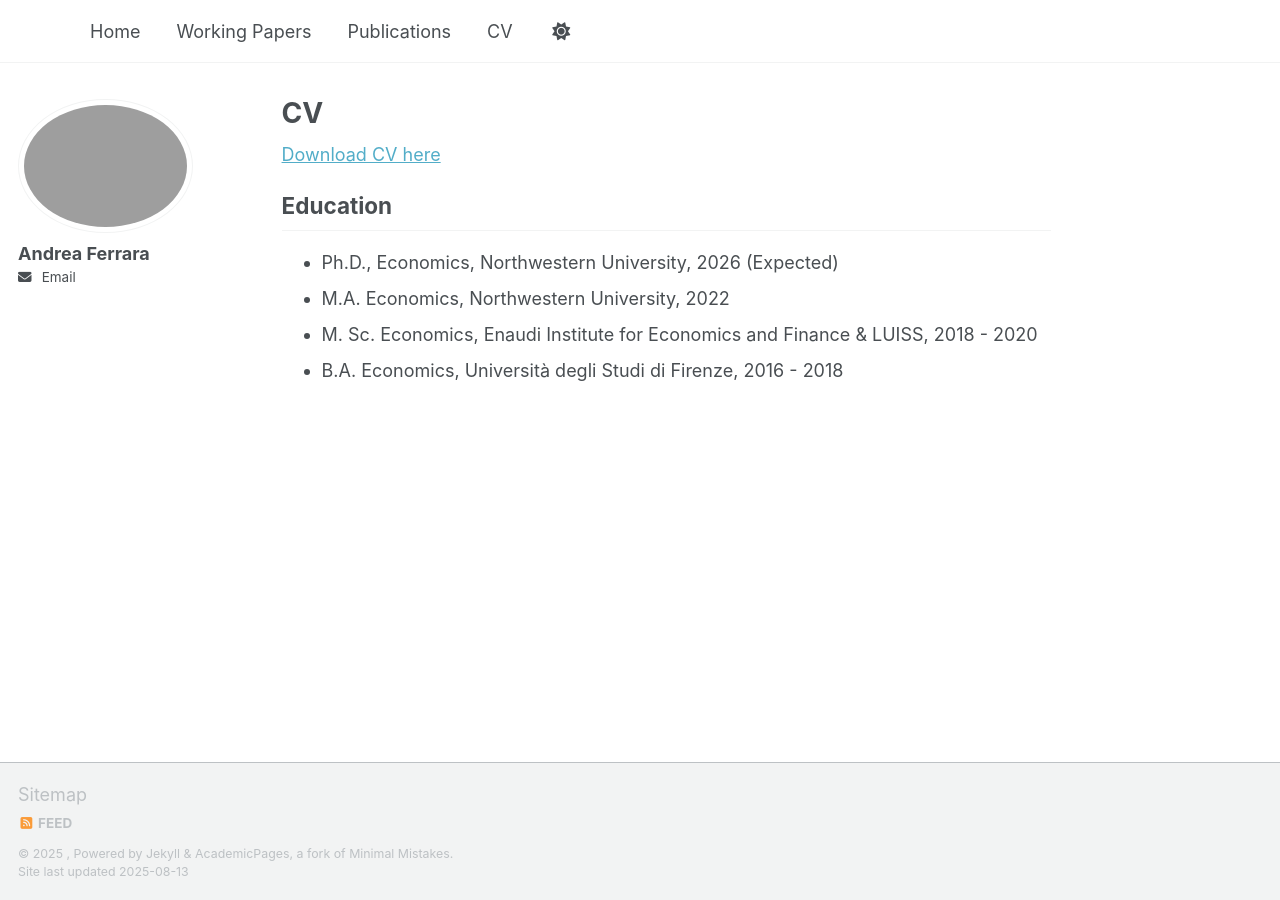
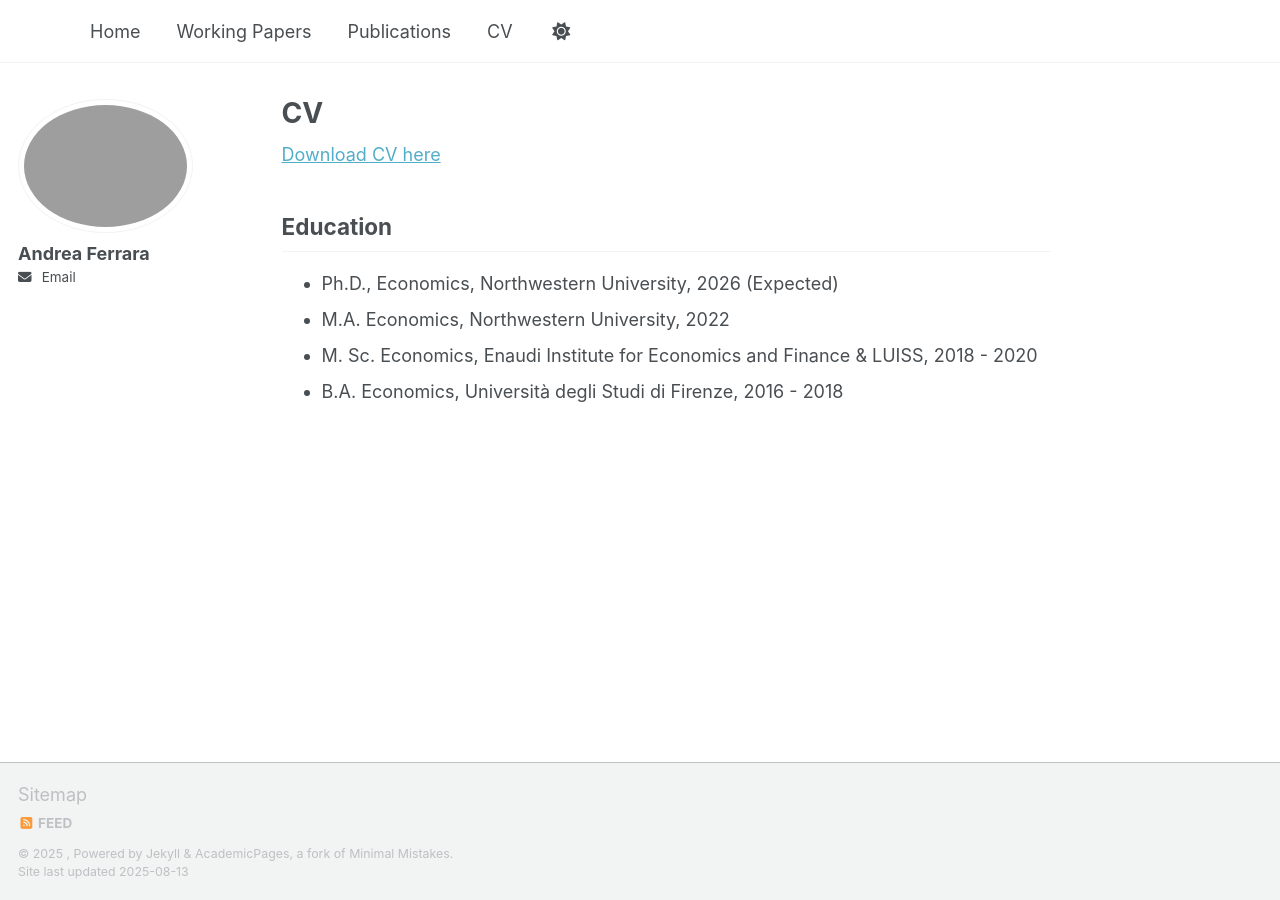
Before and after one commit to AndreaFerrara1997/AndreaFerrara1997.github.io, a Jekyll site: the page built from _pages/cv.md, in a window 1280 px wide. Built offline with Jekyll 4.4.1, drawn with Linux system fonts in a browser that asks for light colours; a script that is not in the unit is left out.

Commit message:
Update cv.md

```diff
--- a/_pages/cv.md
+++ b/_pages/cv.md
@@ -7,7 +7,7 @@ author_profile: true
 
 [Download CV here](/files/CV_Ferrara_Feb_2025.pdf)
 
-<h2 style="border-top:none; margin-top:0;">Education</h2>
+## Education
 
 - Ph.D., Economics, Northwestern University, 2026 (Expected)
 - M.A. Economics, Northwestern University, 2022
```
